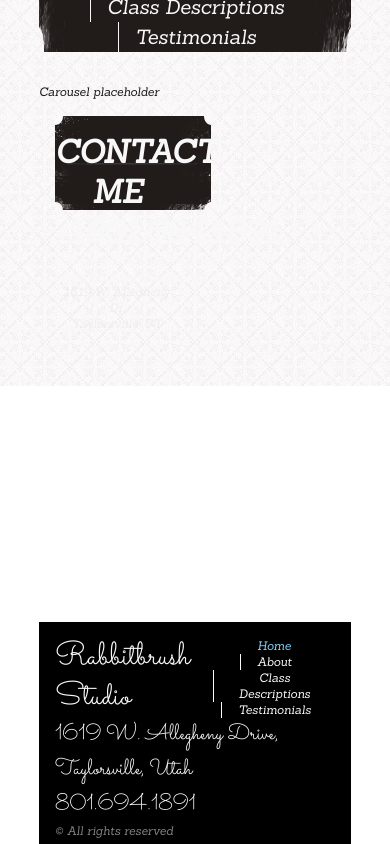
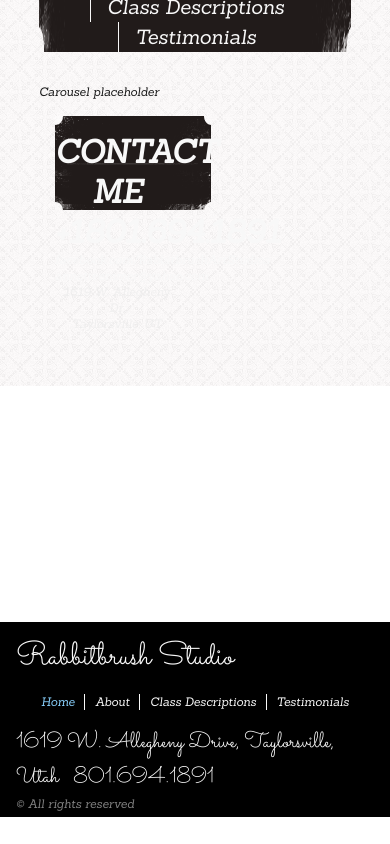
Before and after one commit to wksnders/RabbitbrushWebsite, a Vue app: page / in a window 390 px wide. Shown: the part 458-1302 px from the top of the page. After the commit the page ends 1275 px from the top, so only its background shows below. Built offline with nearby package versions, Linux system fonts and the light colour scheme.

Commit message:
responsive footer

```diff
--- a/src/components/Footer.vue
+++ b/src/components/Footer.vue
@@ -49,9 +49,8 @@ footer{
 
 .footer-container{
   position: relative;
-  margin: 0 10% 0 10%;
   padding-bottom: 5px;
-  width: 80%;
+  width: 100%;
   background: black;
 }
 
@@ -60,17 +59,13 @@ footer{
   width: 100%;
 }
 
-.row:first-of-type{
-  display: flex;
-  justify-content: space-between;
-}
-
 nav {
-  width: 60%;
+  width: 100%;
   vertical-align:middle;
 	font-size: 12px;
 	text-align: center;
 	margin-top: 1rem;
+	margin-bottom: 1rem;
   color: white;
   display: inline-block;
 }
@@ -85,11 +80,36 @@ nav a.router-link-exact-active:hover {
 
 nav a {
 	display: inline-block;
-	padding: 0 1rem;
+	padding: 0 .6rem;
 	border-left: 1px solid var(--color-box-heading);
 }
 
 nav a:first-of-type {
 	border: 0;
 }
+
+@media (min-width: 600px) {
+  .row:first-of-type{
+    display: flex;
+    justify-content: space-between;
+  }
+  nav {
+    width: 60%;
+    margin-bottom: 0;
+  }
+
+}
+
+@media (min-width: 800px) {
+  .footer-container{
+    width: 80%;
+    margin: 0 10% 0 10%;
+	}
+}
+
+@media (min-width: 1000px) {
+  nav a {
+	  padding: 0 1rem;
+  }
+}
 </style>
```
